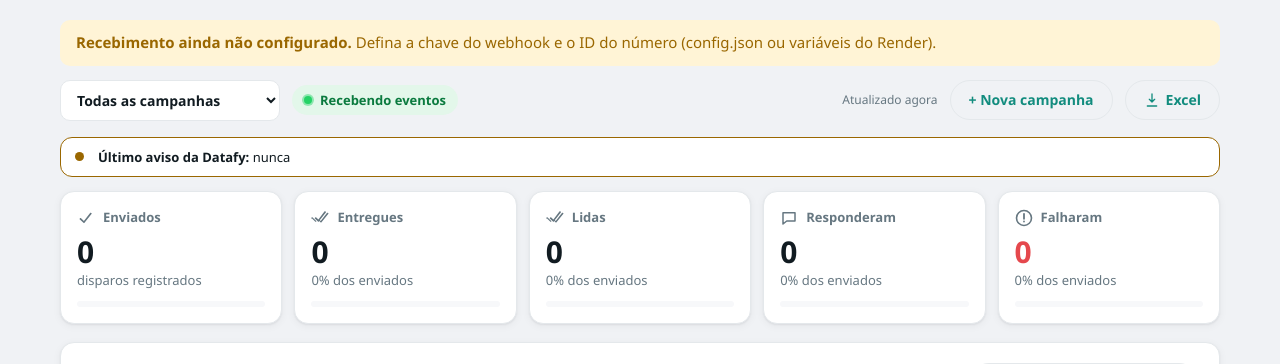
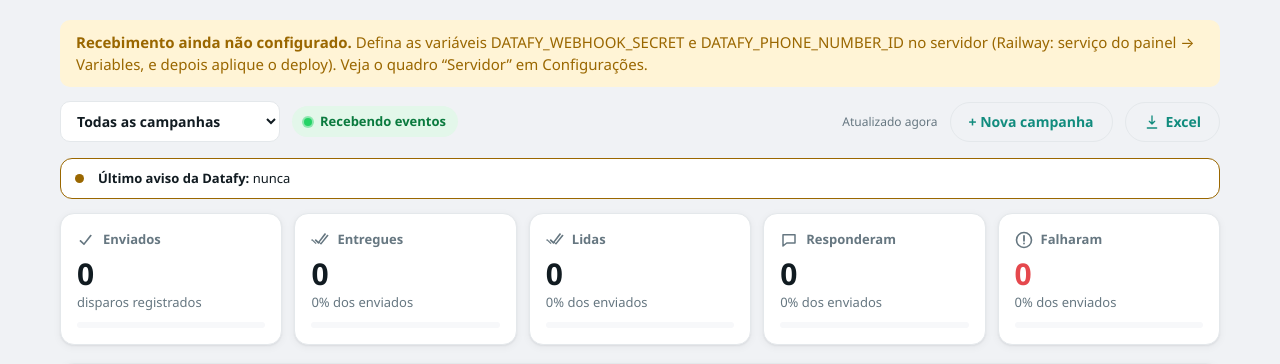
Before and after one commit to meloim/dados-disparos, a Flask app: page / in a window 1280 px wide. Shown: the part 105-469 px from the top of the page. Run offline with Flask 3, Linux system fonts and the light colour scheme; data that the repository does not hold is empty; some libraries are stand-ins or nearby versions.

Commit message:
Reconhece o Railway e mostra o que o servidor esta enxergando
- HOSTED vale para Render ou Railway (RAILWAY_ENVIRONMENT), sem
  depender de RENDER=true
- Quadro "Servidor" em Configuracoes: chave do webhook, ID do numero,
  senha, chave de sessao forte e banco PostgreSQL (sem mostrar valores)
- Aviso de recebimento nao configurado com instrucoes genericas

Co-Authored-By: Claude Opus 5.5 <noreply@anthropic.com>

```diff
--- a/app.py
+++ b/app.py
@@ -28,6 +28,8 @@ except ImportError:  # Local mode does not require PostgreSQL.
     psycopg = None
 
 ROOT = Path(__file__).resolve().parent
+# Rodando na nuvem (Render ou Railway): ativa HTTPS seguro e o webhook no mesmo endereço do painel.
+HOSTED = bool(os.environ.get('RENDER') or os.environ.get('RAILWAY_ENVIRONMENT') or os.environ.get('RAILWAY_PROJECT_ID'))
 LABELS = {'pendente': 'Sem resposta', 'aceitou': 'Aceitou', 'recusou': 'Recusou', 'revisar': 'A classificar', 'outra': 'Outra resposta'}
 MANUAL = 'Revisão manual local'
 # Tipos de mensagem recebida que não são resposta de verdade.
@@ -329,7 +331,7 @@ def create_apps(db_path=None, settings=None):
     panel = Flask(__name__)
     panel.secret_key = os.environ.get('SECRET_KEY') or secrets.token_hex(32)
     panel.config.update(MAX_CONTENT_LENGTH=5*1024*1024, SESSION_COOKIE_HTTPONLY=True,
-        SESSION_COOKIE_SAMESITE='Strict', SESSION_COOKIE_SECURE=bool(os.environ.get('RENDER')))
+        SESSION_COOKIE_SAMESITE='Strict', SESSION_COOKIE_SECURE=HOSTED)
     webhook = Flask('datafy_webhook')
     webhook.config['MAX_CONTENT_LENGTH'] = 2*1024*1024
 
@@ -350,7 +352,7 @@ def create_apps(db_path=None, settings=None):
         response.headers['X-Frame-Options'] = 'DENY'
         response.headers['Referrer-Policy'] = 'no-referrer'
         response.headers['Content-Security-Policy'] = "default-src 'self'; style-src 'self' 'unsafe-inline'; form-action 'self'; frame-ancestors 'none'"
-        if os.environ.get('RENDER'):
+        if HOSTED:
             response.headers['Strict-Transport-Security'] = 'max-age=31536000; includeSubDomains'
         return response
 
@@ -894,6 +896,17 @@ def create_apps(db_path=None, settings=None):
             'failed': sum(reasons.values()), 'failed_pct': rate(sum(reasons.values()), base) or 0,
         }
 
+    def server_status():
+        """O que o servidor está enxergando (sem mostrar valores)."""
+        secret_key = os.environ.get('SECRET_KEY', '')
+        return [
+            ('Chave do webhook (DATAFY_WEBHOOK_SECRET)', bool(settings.get('webhook_secret')), 'faltando: a Datafy não consegue entregar os avisos'),
+            ('ID do número (DATAFY_PHONE_NUMBER_ID)', bool(settings.get('phone_number_id')), 'faltando: os avisos serão ignorados'),
+            ('Senha do painel (PANEL_PASSWORD)', bool(os.environ.get('PANEL_PASSWORD')) or not HOSTED, 'faltando: o painel está aberto sem login'),
+            ('Chave de sessão forte (SECRET_KEY)', len(secret_key) >= 32 or not HOSTED, 'fraca ou ausente: use um texto aleatório de 32+ caracteres'),
+            ('Banco PostgreSQL (DATABASE_URL)', bool(database_url) or not HOSTED, 'ausente: usando arquivo local, que é apagado a cada deploy'),
+        ]
+
     @panel.get('/')
     def index():
         process_pending()  # Garante a tela em dia mesmo se o segundo plano ainda não rodou.
@@ -974,7 +987,7 @@ def create_apps(db_path=None, settings=None):
                 e['pinned'] = e['context'] in pinned
             diag = {'query': diag_q, 'key': key, 'contacts': found, 'events': evs}
         return render_template('index.html', rows=rows, totals=totals, campaigns=campaigns,
-            charts=charts, period=period, preview=preview, diag=diag, health=health,
+            charts=charts, period=period, preview=preview, diag=diag, health=health, server=server_status(),
             campaign=campaign, inbox=inbox, outside=outside, labels=LABELS, date_text=date_text,
             configured=bool(settings.get('webhook_secret') and settings.get('phone_number_id')),
             last=date_text(last), rules=rules, active=active, show_results=show_results,
@@ -1302,7 +1315,7 @@ def create_render_app(db_path=None, settings=None):
     return panel
 
 # Gunicorn entry point used by Render.
-app = create_render_app() if os.environ.get('RENDER') else None
+app = create_render_app() if HOSTED else None
 
 if __name__ == '__main__':
     settings_path = ROOT / 'config.json'
--- a/static/app.css
+++ b/static/app.css
@@ -160,6 +160,11 @@ tbody tr:hover{background:var(--surface-2)}
 .status-box b{display:block}
 .status-box ul.moves{margin:8px 0 0;padding-left:18px}
 .status-box ul.moves b{display:inline}
+.server-title{font-size:14px;margin:16px 0 6px}
+.server{list-style:none;padding:0;margin:0;font-size:13px;display:grid;gap:4px}
+.server li.ok span{color:var(--ok)}
+.server li.bad{color:var(--danger)}
+.server small{display:block;margin-left:18px;color:var(--danger)}
 .move-phones{font-size:12px;margin-top:2px}
 .move-phones a{color:var(--wa-teal)}
 .help{font-size:13px;color:var(--muted);margin:8px 0 0}
--- a/templates/index.html
+++ b/templates/index.html
@@ -61,7 +61,7 @@
 
 <main>
 {% for message in get_flashed_messages() %}<div class="flash">{{message}}</div>{% endfor %}
-{% if not configured %}<div class="flash"><b>Recebimento ainda não configurado.</b> Defina a chave do webhook e o ID do número (config.json ou variáveis do Render).</div>{% endif %}
+{% if not configured %}<div class="flash"><b>Recebimento ainda não configurado.</b> Defina as variáveis DATAFY_WEBHOOK_SECRET e DATAFY_PHONE_NUMBER_ID no servidor (Railway: serviço do painel → Variables, e depois aplique o deploy). Veja o quadro “Servidor” em Configurações.</div>{% endif %}
 
 {% if tab == 'painel' %}
 {# ───────────── ACOMPANHAMENTO ───────────── #}
@@ -348,6 +348,10 @@
       <a class="btn ghost" href="/backup">Salvar backup</a>
     </div>
     <p class="help">Último evento recebido: {{ last or 'nenhum' }}.</p>
+    <h3 class="server-title">Servidor</h3>
+    <ul class="server">
+      {% for label, ok, hint in server %}<li class="{{ 'ok' if ok else 'bad' }}"><span aria-hidden="true">{{ '✓' if ok else '✗' }}</span> {{ label }}{% if not ok %} <small>{{ hint }}</small>{% endif %}</li>{% endfor %}
+    </ul>
   </section>
 </div>
 
```
Also changed, not shown: tests/test_app.py (+23 -0 lines).
